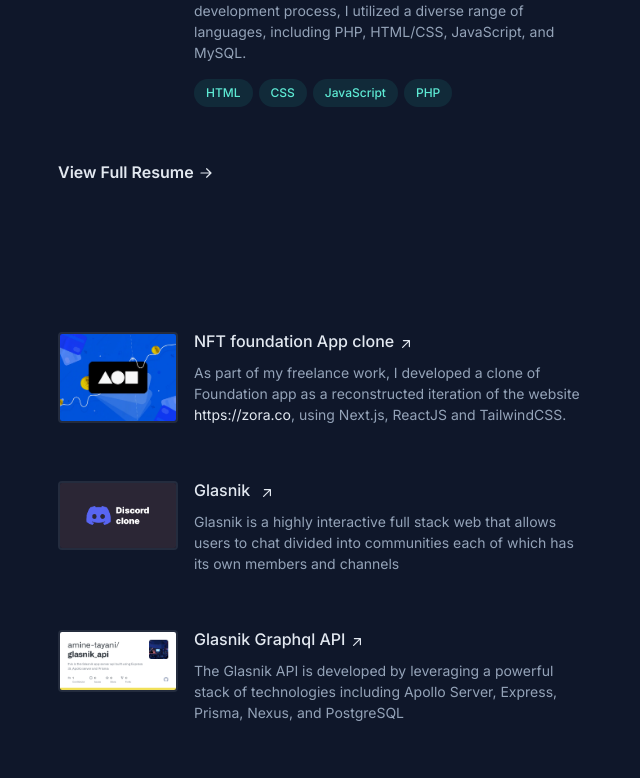
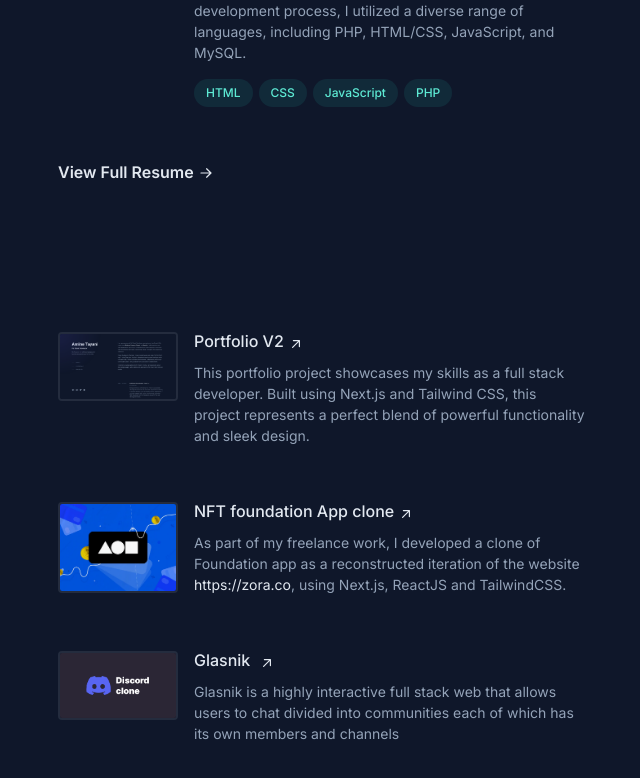
Before and after one commit to amine-tayani/portfolio, a Next.js app: page /v2 in a window 1280 px wide. Shown: the part 1485-2263 px from the top of the page, without its empty margins (582-1222 px from the left). Built offline with nearby package versions, Linux system fonts and the light colour scheme.

Commit message:
fix: Add project links

```diff
--- a/src/app/v2/page.tsx
+++ b/src/app/v2/page.tsx
@@ -4,7 +4,8 @@
 import NavigationLinks from "@/components/v2/NavigationLinks";
 import MouseTracker from "@/components/v2/MouseTracker";
 
-export default function Home() {
+export default function Home({ params }: { params: { slug: string } }) {
+  console.log(params);
   return (
     <div lang="en">
       <div className="bg-slate-900 leading-relaxed text-slate-400 antialiased selection:bg-teal-300 selection:text-teal-900">
@@ -33,7 +34,7 @@
                   <NavigationLinks />
                 </div>
                 <ul
-                  className="ml-1 mt-8 flex items-center"
+                  className="ml-1 mt-8 flex items-center absolute bottom-0 top-[70%]"
                   aria-label="Social media"
                 >
                   <li className="mr-5 text-xs">
@@ -58,7 +59,7 @@
                   <li className="mr-5 text-xs">
                     <Link
                       className="block hover:text-slate-200"
-                      href="https://instagram.com/bchiang7"
+                      href="#"
                       target="_blank"
                       rel="noreferrer"
                     >
@@ -77,7 +78,7 @@
                   <li className="mr-5 text-xs">
                     <Link
                       className="block hover:text-slate-200"
-                      href="https://twitter.com/bchiang7"
+                      href="#"
                       target="_blank"
                       rel="noreferrer"
                     >
@@ -134,7 +135,7 @@
                       JavaScript. With expertise in{" "}
                       <Link
                         className="font-medium text-slate-200 hover:text-teal-300 focus-visible:text-teal-300"
-                        href="https://upstatement.com/"
+                        href="https://nodejs.org/"
                         target="_blank"
                         rel="noreferrer"
                       >
@@ -143,7 +144,7 @@
                       ,{" "}
                       <Link
                         className="font-medium text-slate-200 hover:text-teal-300 focus-visible:text-teal-300"
-                        href="https://upstatement.com/"
+                        href="https://expressjs.com/"
                         target="_blank"
                         rel="noreferrer"
                       >
@@ -153,7 +154,7 @@
                       ,{" "}
                       <Link
                         className="font-medium text-slate-200 hover:text-teal-300 focus-visible:text-teal-300"
-                        href="https://upstatement.com/"
+                        href="https://react.dev/"
                         target="_blank"
                         rel="noreferrer"
                       >
@@ -162,7 +163,7 @@
                       , and{" "}
                       <Link
                         className="font-medium text-slate-200 hover:text-teal-300 focus-visible:text-teal-300"
-                        href="https://upstatement.com/"
+                        href="https://nextjs.org/"
                         target="_blank"
                         rel="noreferrer"
                       >
@@ -205,7 +206,7 @@
                           <div className="absolute -inset-x-4 -inset-y-4 z-0 hidden rounded-md transition lg:-inset-x-6 lg:block lg:group-hover:bg-slate-800/50 lg:group-hover:shadow-[inset_0_1px_0_0_rgba(148,163,184,0.1)] lg:group-hover:drop-shadow-lg"></div>
                           <header
                             className="z-10 mb-2 mt-1 text-xs font-semibold uppercase tracking-wide text-slate-500 sm:col-span-2"
-                            aria-label="2018 to Present"
+                            aria-label=" Mar - Sep 2021"
                           >
                             Mar - Sep 2021
                           </header>
@@ -303,7 +304,7 @@
                           <div className="absolute -inset-x-4 -inset-y-4 z-0 hidden rounded-md transition lg:-inset-x-6 lg:block lg:group-hover:bg-slate-800/50 lg:group-hover:shadow-[inset_0_1px_0_0_rgba(148,163,184,0.1)] lg:group-hover:drop-shadow-lg"></div>
                           <header
                             className="z-10 mb-2 mt-1 text-xs font-semibold uppercase tracking-wide text-slate-500 sm:col-span-2"
-                            aria-label="July to December 2017"
+                            aria-label="Apr to July 2020"
                           >
                             Apr - July 2020
                           </header>
@@ -312,10 +313,10 @@
                               <div>
                                 <a
                                   className="inline-flex items-baseline font-medium leading-tight text-slate-200 hover:text-teal-300 focus-visible:text-teal-300  group/link text-base"
-                                  href="https://www.apple.com/apple-music/"
+                                  href="http://www.est-uh2c.ac.ma/"
                                   target="_blank"
                                   rel="noreferrer"
-                                  aria-label="UI Engineer Co-op at Apple"
+                                  aria-label="Full Stack Developer At EST Casablanca"
                                 >
                                   <span className="absolute -inset-x-4 -inset-y-2.5 hidden rounded md:-inset-x-6 md:-inset-y-4 lg:block"></span>
                                   <span>
@@ -382,7 +383,7 @@
                           <div className="absolute -inset-x-4 -inset-y-4 z-0 hidden rounded-md transition lg:-inset-x-6 lg:block lg:group-hover:bg-slate-800/50 lg:group-hover:shadow-[inset_0_1px_0_0_rgba(148,163,184,0.1)] lg:group-hover:drop-shadow-lg"></div>
                           <header
                             className="z-10 mb-2 mt-1 text-xs font-semibold uppercase tracking-wide text-slate-500 sm:col-span-2"
-                            aria-label="2016 to 2017"
+                            aria-label="Apr to June 2019"
                           >
                             Apr - June 2019
                           </header>
@@ -391,10 +392,10 @@
                               <div>
                                 <Link
                                   className="inline-flex items-baseline font-medium leading-tight text-slate-200 hover:text-teal-300 focus-visible:text-teal-300  group/link text-base"
-                                  href="https://scout.camd.northeastern.edu/"
+                                  href="https://www.globalvision.ma/"
                                   target="_blank"
                                   rel="noreferrer"
-                                  aria-label="Developer at Scout Studio"
+                                  aria-label=" Software Developer at GLOBAL VISION"
                                 >
                                   <span className="absolute -inset-x-4 -inset-y-2.5 hidden rounded md:-inset-x-6 md:-inset-y-4 lg:block"></span>
                                   <span>
@@ -460,7 +461,7 @@
                           <div className="absolute -inset-x-4 -inset-y-4 z-0 hidden rounded-md transition lg:-inset-x-6 lg:block lg:group-hover:bg-slate-800/50 lg:group-hover:shadow-[inset_0_1px_0_0_rgba(148,163,184,0.1)] lg:group-hover:drop-shadow-lg"></div>
                           <header
                             className="z-10 mb-2 mt-1 text-xs font-semibold uppercase tracking-wide text-slate-500 sm:col-span-2"
-                            aria-label="July to December 2016"
+                            aria-label=" July to Aug 2018"
                           >
                             July - Aug 2018
                           </header>
@@ -469,10 +470,10 @@
                               <div>
                                 <Link
                                   className="inline-flex items-baseline font-medium leading-tight text-slate-200 hover:text-teal-300 focus-visible:text-teal-300  group/link text-base"
-                                  href="https://starry.com/"
+                                  href="https://www.ocpgroup.ma/"
                                   target="_blank"
                                   rel="noreferrer"
-                                  aria-label="Software Engineer Co-op at Starry"
+                                  aria-label="Web Developer at OCP Group"
                                 >
                                   <span className="absolute -inset-x-4 -inset-y-2.5 hidden rounded md:-inset-x-6 md:-inset-y-4 lg:block"></span>
                                   <span>
@@ -561,7 +562,7 @@
                                 fillRule="evenodd"
                                 d="M3 10a.75.75 0 01.75-.75h10.638L10.23 5.29a.75.75 0 111.04-1.08l5.5 5.25a.75.75 0 010 1.08l-5.5 5.25a.75.75 0 11-1.04-1.08l4.158-3.96H3.75A.75.75 0 013 10z"
                                 clipRule="evenodd"
-                              ></path>
+                              />
                             </svg>
                           </span>
                         </span>
@@ -588,10 +589,61 @@
                             <h3>
                               <Link
                                 className="inline-flex items-baseline font-medium leading-tight text-slate-200 hover:text-teal-300 focus-visible:text-teal-300  group/link text-base"
-                                href="https://halcyon-theme.netlify.app/"
+                                href="https://portfolio-aminet.vercel.app/"
                                 target="_blank"
                                 rel="noreferrer"
-                                aria-label="Halcyon Theme"
+                                aria-label="Portfolio"
+                              >
+                                <span className="absolute -inset-x-4 -inset-y-2.5 hidden rounded md:-inset-x-6 md:-inset-y-4 lg:block"></span>
+                                <span>
+                                  Portfolio{" "}
+                                  <span className="inline-block">
+                                    V2
+                                    <svg
+                                      xmlns="http://www.w3.org/2000/svg"
+                                      viewBox="0 0 20 20"
+                                      fill="currentColor"
+                                      className="inline-block h-4 w-4 shrink-0 transition-transform group-hover/link:-translate-y-1 group-hover/link:translate-x-1 group-focus-visible/link:-translate-y-1 group-focus-visible/link:translate-x-1 motion-reduce:transition-none ml-1 translate-y-px"
+                                      aria-hidden="true"
+                                    >
+                                      <path
+                                        fillRule="evenodd"
+                                        d="M5.22 14.78a.75.75 0 001.06 0l7.22-7.22v5.69a.75.75 0 001.5 0v-7.5a.75.75 0 00-.75-.75h-7.5a.75.75 0 000 1.5h5.69l-7.22 7.22a.75.75 0 000 1.06z"
+                                        clipRule="evenodd"
+                                      />
+                                    </svg>
+                                  </span>
+                                </span>
+                              </Link>
+                            </h3>
+                            <p className="mt-2 text-sm leading-normal">
+                              This portfolio project showcases my skills as a
+                              full stack developer. Built using Next.js and
+                              Tailwind CSS, this project represents a perfect
+                              blend of powerful functionality and sleek design.
+                            </p>
+                          </div>
+                          <Image
+                            alt="foundation app"
+                            width="200"
+                            height="48"
+                            className="rounded border-2 border-slate-200/10 transition group-hover:border-slate-200/30 sm:order-1 sm:col-span-2 sm:translate-y-1"
+                            style={{ background: "transparent" }}
+                            src={"/assets/portfolio.png"}
+                          />
+                        </div>
+                      </li>
+                      <li className="mb-12">
+                        <div className="group relative grid gap-4 pb-1 transition-all sm:grid-cols-8 sm:gap-8 md:gap-4 lg:hover:!opacity-100 lg:group-hover/list:opacity-50">
+                          <div className="absolute -inset-x-4 -inset-y-4 z-0 hidden rounded-md transition motion-reduce:transition-none lg:-inset-x-6 lg:block lg:group-hover:bg-slate-800/50 lg:group-hover:shadow-[inset_0_1px_0_0_rgba(148,163,184,0.1)] lg:group-hover:drop-shadow-lg"></div>
+                          <div className="z-10 sm:order-2 sm:col-span-6">
+                            <h3>
+                              <Link
+                                className="inline-flex items-baseline font-medium leading-tight text-slate-200 hover:text-teal-300 focus-visible:text-teal-300  group/link text-base"
+                                href="https://nftoundation.vercel.app/"
+                                target="_blank"
+                                rel="noreferrer"
+                                aria-label="NFT foundation"
                               >
                                 <span className="absolute -inset-x-4 -inset-y-2.5 hidden rounded md:-inset-x-6 md:-inset-y-4 lg:block"></span>
                                 <span>
@@ -609,7 +661,7 @@
                                         fillRule="evenodd"
                                         d="M5.22 14.78a.75.75 0 001.06 0l7.22-7.22v5.69a.75.75 0 001.5 0v-7.5a.75.75 0 00-.75-.75h-7.5a.75.75 0 000 1.5h5.69l-7.22 7.22a.75.75 0 000 1.06z"
                                         clipRule="evenodd"
-                                      ></path>
+                                      />
                                     </svg>
                                   </span>
                                 </span>
@@ -624,7 +676,6 @@
                                 href="https://zora.co"
                                 target="_blank"
                                 rel="noreferrer"
-                                aria-label="Halcyon Theme"
                               >
                                 https://zora.co
                               </Link>
@@ -648,10 +699,9 @@
                             <h3>
                               <Link
                                 className="inline-flex items-baseline font-medium leading-tight text-slate-200 hover:text-teal-300 focus-visible:text-teal-300  group/link text-base"
-                                href="https://halcyon-theme.netlify.app/"
+                                href="https://github.com/amine-tayani/glasnik_Web"
                                 target="_blank"
                                 rel="noreferrer"
-                                aria-label="Halcyon Theme"
                               >
                                 <span className="absolute -inset-x-4 -inset-y-2.5 hidden rounded md:-inset-x-6 md:-inset-y-4 lg:block"></span>
                                 <span>
@@ -697,10 +747,9 @@
                             <h3>
                               <Link
                                 className="inline-flex items-baseline font-medium leading-tight text-slate-200 hover:text-teal-300 focus-visible:text-teal-300  group/link text-base"
-                                href="https://halcyon-theme.netlify.app/"
+                                href="https://github.com/amine-tayani/glasnik_api"
                                 target="_blank"
                                 rel="noreferrer"
-                                aria-label="Halcyon Theme"
                               >
                                 <span className="absolute -inset-x-4 -inset-y-2.5 hidden rounded md:-inset-x-6 md:-inset-y-4 lg:block"></span>
                                 <span>
@@ -718,7 +767,7 @@
                                         fillRule="evenodd"
                                         d="M5.22 14.78a.75.75 0 001.06 0l7.22-7.22v5.69a.75.75 0 001.5 0v-7.5a.75.75 0 00-.75-.75h-7.5a.75.75 0 000 1.5h5.69l-7.22 7.22a.75.75 0 000 1.06z"
                                         clipRule="evenodd"
-                                      ></path>
+                                      />
                                     </svg>
                                   </span>
                                 </span>
@@ -747,10 +796,9 @@
                             <h3>
                               <Link
                                 className="inline-flex items-baseline font-medium leading-tight text-slate-200 hover:text-teal-300 focus-visible:text-teal-300  group/link text-base"
-                                href="https://www.newline.co/courses/build-a-spotify-connected-app"
+                                href="https://covid-morocco.vercel.app/"
                                 target="_blank"
                                 rel="noreferrer"
-                                aria-label="Build a Spotify Connected App"
                               >
                                 <span className="absolute -inset-x-4 -inset-y-2.5 hidden rounded md:-inset-x-6 md:-inset-y-4 lg:block"></span>
                                 <span>
@@ -769,7 +817,7 @@
                                         fillRule="evenodd"
                                         d="M5.22 14.78a.75.75 0 001.06 0l7.22-7.22v5.69a.75.75 0 001.5 0v-7.5a.75.75 0 00-.75-.75h-7.5a.75.75 0 000 1.5h5.69l-7.22 7.22a.75.75 0 000 1.06z"
                                         clipRule="evenodd"
-                                      ></path>
+                                      />
                                     </svg>
                                   </span>
                                 </span>
@@ -824,10 +872,10 @@
                             <h3>
                               <Link
                                 className="inline-flex items-baseline font-medium leading-tight text-slate-200 hover:text-teal-300 focus-visible:text-teal-300  group/link text-base"
-                                href="https://www.newline.co/courses/build-a-spotify-connected-app"
+                                href="https://drive.google.com/file/d/16Xp7OJBUs_upXDeNlfTN8-8UdPXrVwgB/"
                                 target="_blank"
                                 rel="noreferrer"
-                                aria-label="Build a Spotify Connected App"
+                                aria-label="Build a fire detection"
                               >
                                 <span className="absolute -inset-x-4 -inset-y-2.5 hidden rounded md:-inset-x-6 md:-inset-y-4 lg:block"></span>
                                 <span>
@@ -876,10 +924,9 @@
                             <h3>
                               <Link
                                 className="inline-flex items-baseline font-medium leading-tight text-slate-200 hover:text-teal-300 focus-visible:text-teal-300  group/link text-base"
-                                href="https://spotify-profile.herokuapp.com/"
+                                href="https://github.com/amine-tayani/gestion-abs"
                                 target="_blank"
                                 rel="noreferrer"
-                                aria-label="Spotify Profile"
                               >
                                 <span className="absolute -inset-x-4 -inset-y-2.5 hidden rounded md:-inset-x-6 md:-inset-y-4 lg:block"></span>
                                 <span>
@@ -946,10 +993,10 @@
                             <h3>
                               <Link
                                 className="inline-flex items-baseline font-medium leading-tight text-slate-200 hover:text-teal-300 focus-visible:text-teal-300  group/link text-base"
-                                href="https://spotify-profile.herokuapp.com/"
+                                href="https://github.com/amine-tayani/gm-ocp/"
                                 target="_blank"
                                 rel="noreferrer"
-                                aria-label="Spotify Profile"
+                                aria-label="OCP Gestion-Med"
                               >
                                 <span className="absolute -inset-x-4 -inset-y-2.5 hidden rounded md:-inset-x-6 md:-inset-y-4 lg:block"></span>
                                 <span>
```
Also changed, not shown: public/assets/portfolio.png (added).
